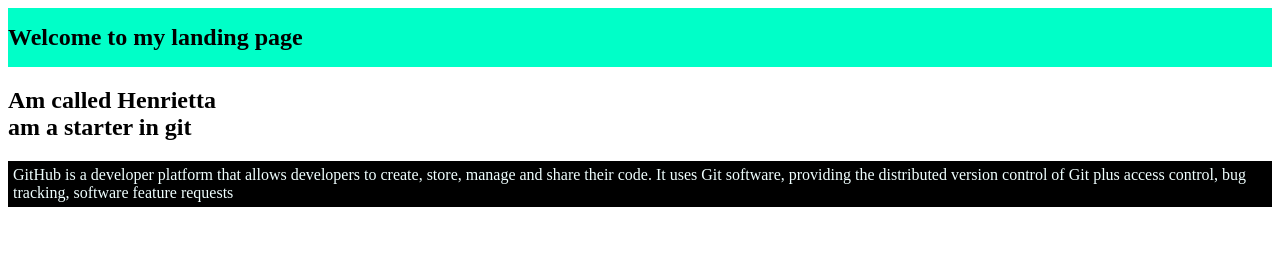
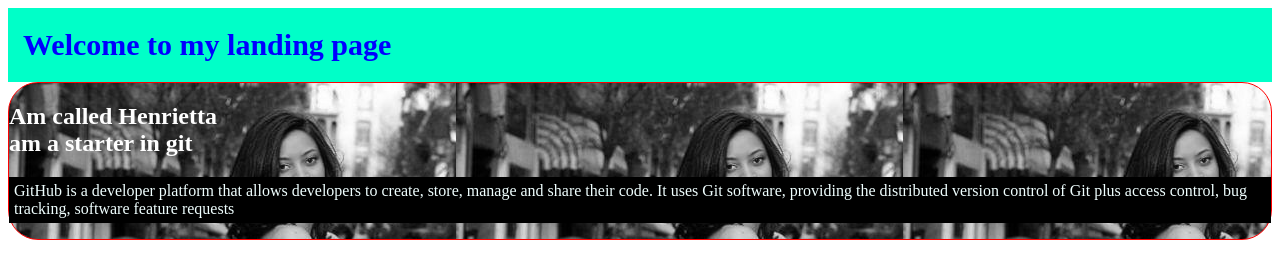
Before and after one commit to Henriettahenrietta/Landing-page, a plain HTML site: page index.html in a window 1280 px wide. Drawn offline with Linux system fonts and the light colour scheme.

Commit message:
editted copy

```diff
--- a/index.html
+++ b/index.html
@@ -3,7 +3,7 @@
 <head>
     <meta charset="UTF-8">
     <meta name="viewport" content="width=device-width, initial-scale=1.0">
-    <link rel="stylesheet" href="style.css">
+   <link rel="stylesheet" href="./style.css">
     <title>My landing page</title>
 </head>
 <body>
--- a/style.css
+++ b/style.css
@@ -5,9 +5,11 @@ header{
    background: rgb(0, 255, 200);
 }
 h1{
-    font-size: 24px;
-    font-weight: 900;
-    color: black;
+    font-size: 30px;
+    font-weight: 900px;
+    color: blue;
+    margin-left: 5px;
+    padding-left: 10px;
 }
 .menu{
     width: 25px;
@@ -19,6 +21,7 @@ h1{
     width: 64%;
     height: 40%;
     margin: 0%;
+    color:white;
 }
 p{
     color: azure;
@@ -26,5 +29,10 @@ p{
     padding: 5px;
 }
 #sect1{
-
+    border: 1px solid red;
+    background-image: url('/image/b.jpg');
+    border-radius: 30px;
 }
+.Hen{
+    color: white;
+}
```
Also changed, not shown: image/b.jpg (added).
